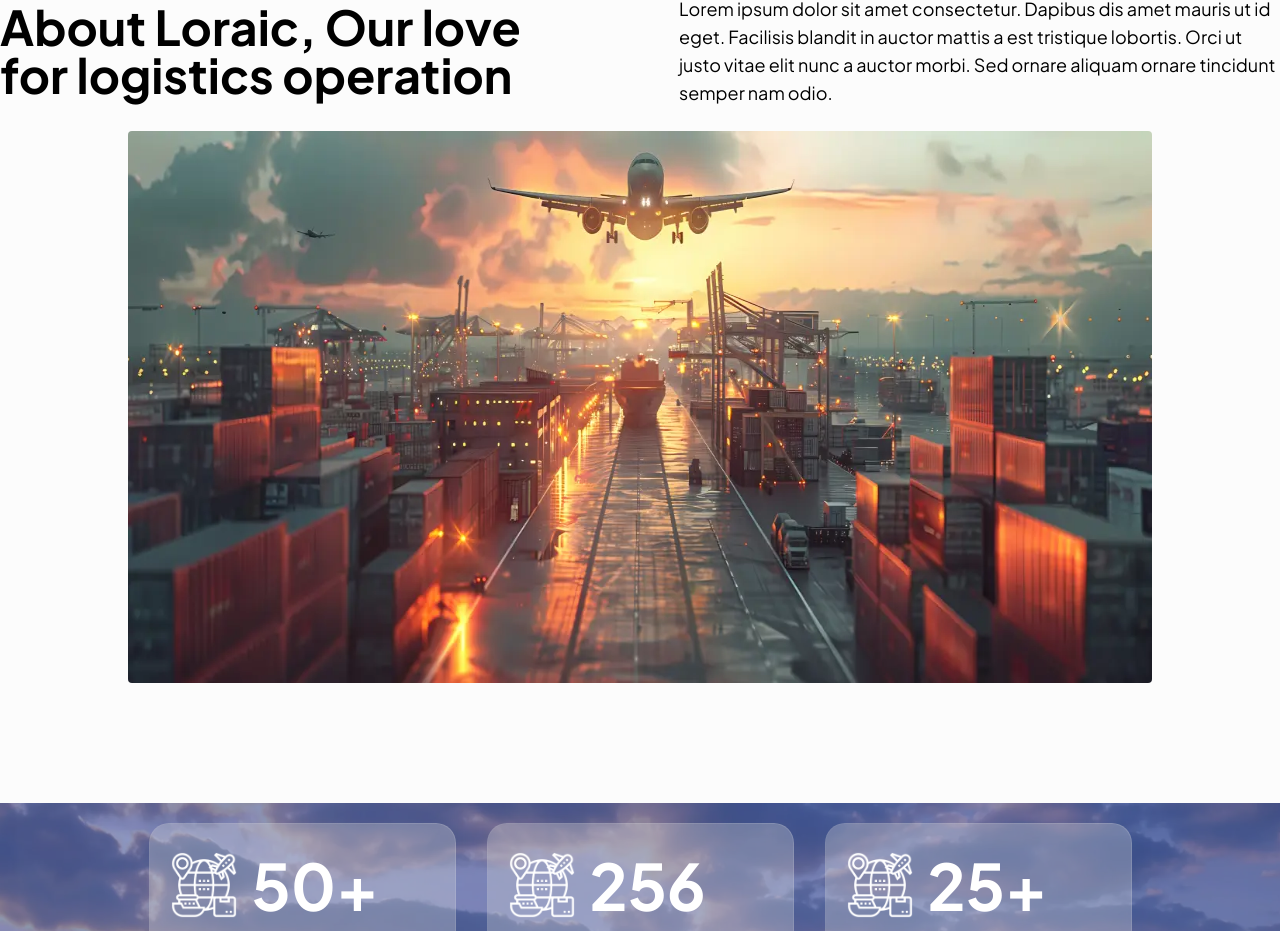
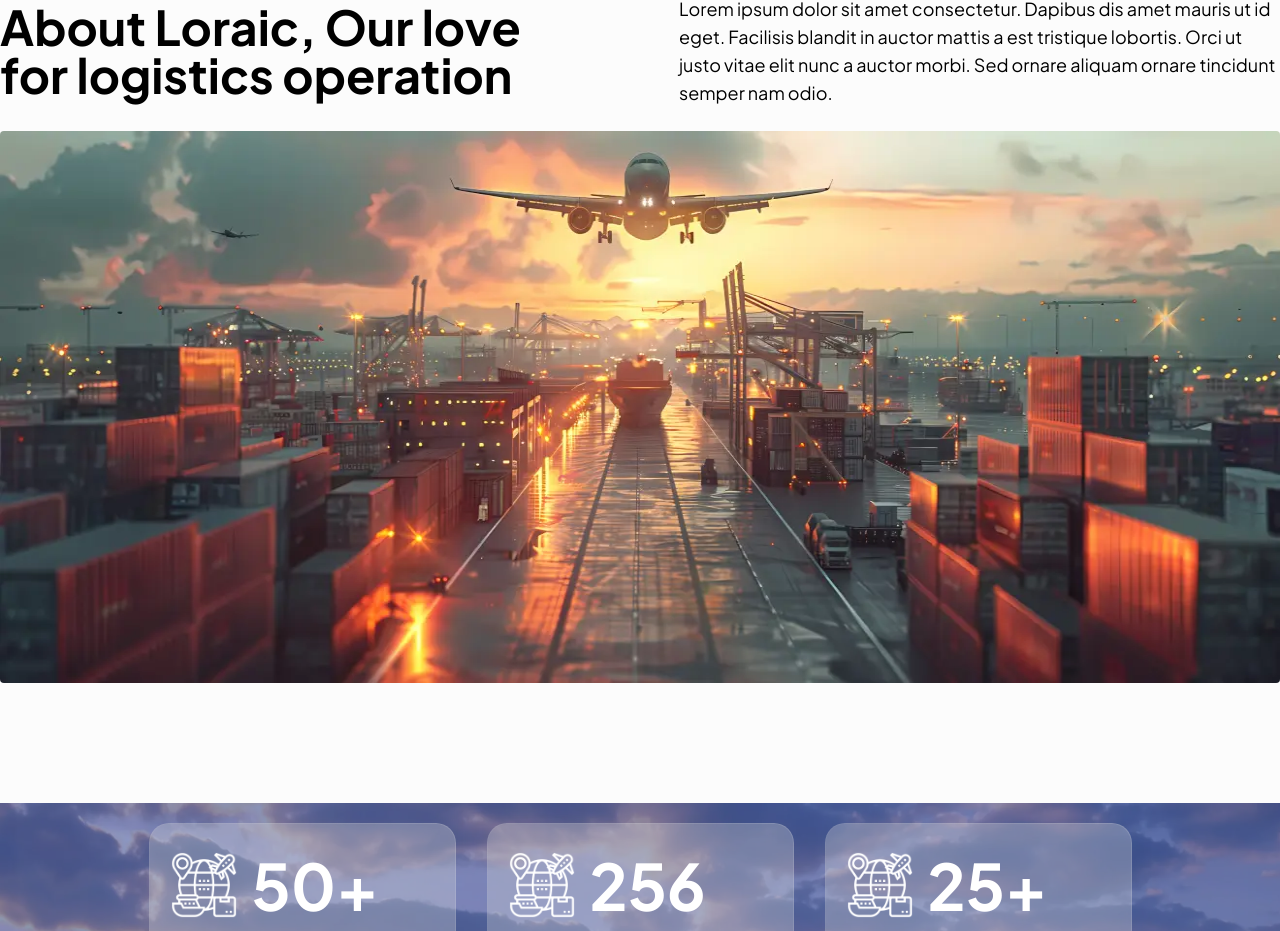
Before and after one commit to fzsf163/delivery-site, a React (Vite) app: page /company in a window 1280 px wide. Shown: the part 851-1782 px from the top of the page. Built offline with nearby package versions, Linux system fonts and the light colour scheme.

Commit message:
responsive

```diff
--- a/src/components/compnay/exploreCompany.tsx
+++ b/src/components/compnay/exploreCompany.tsx
@@ -22,7 +22,7 @@ function ExploreCompany() {
           <img
             src={img}
             alt="company explore image"
-            className="mx-auto w-[80%] rounded xl:h-[552px] h-[300px]"
+            className="mx-auto w-[80%] md:w-full rounded xl:h-[552px] h-[300px]"
           />
         </div>
       </div>
```
